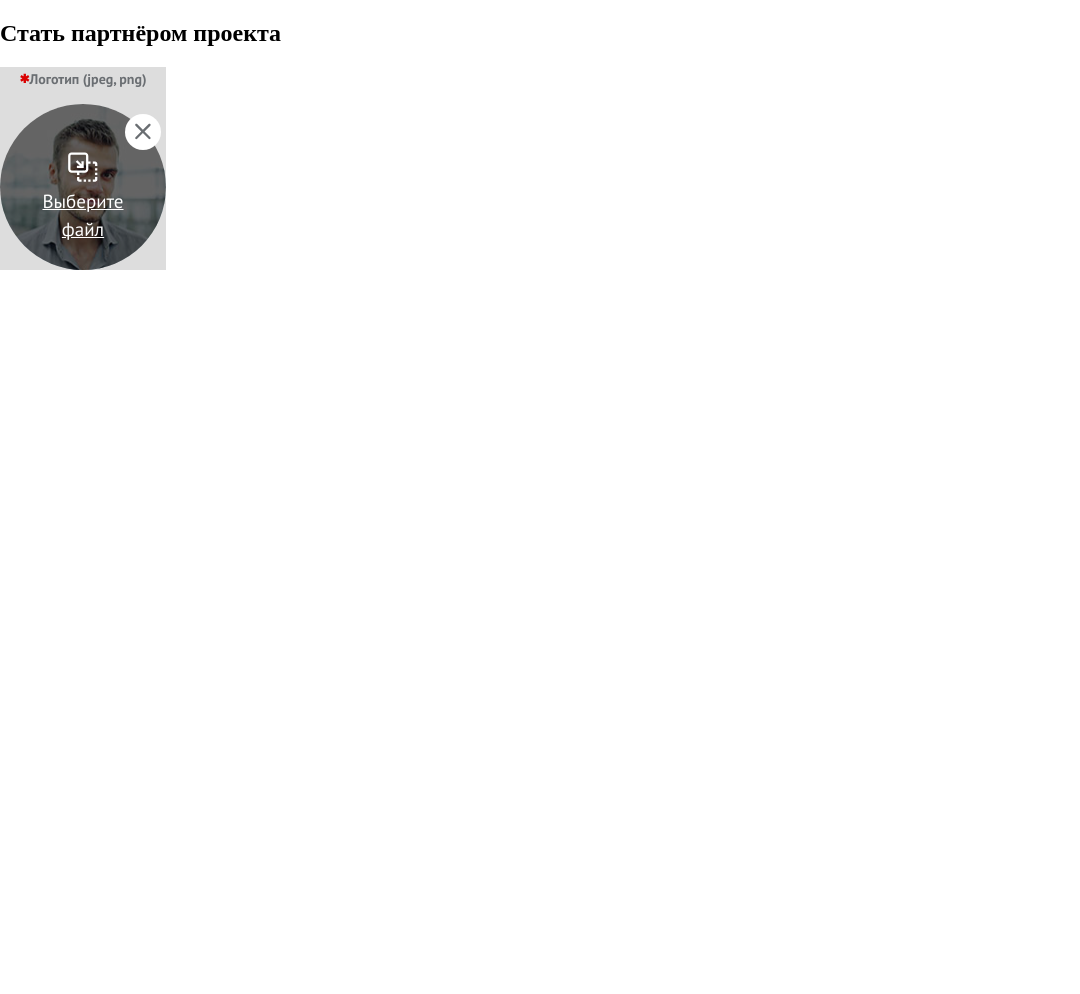
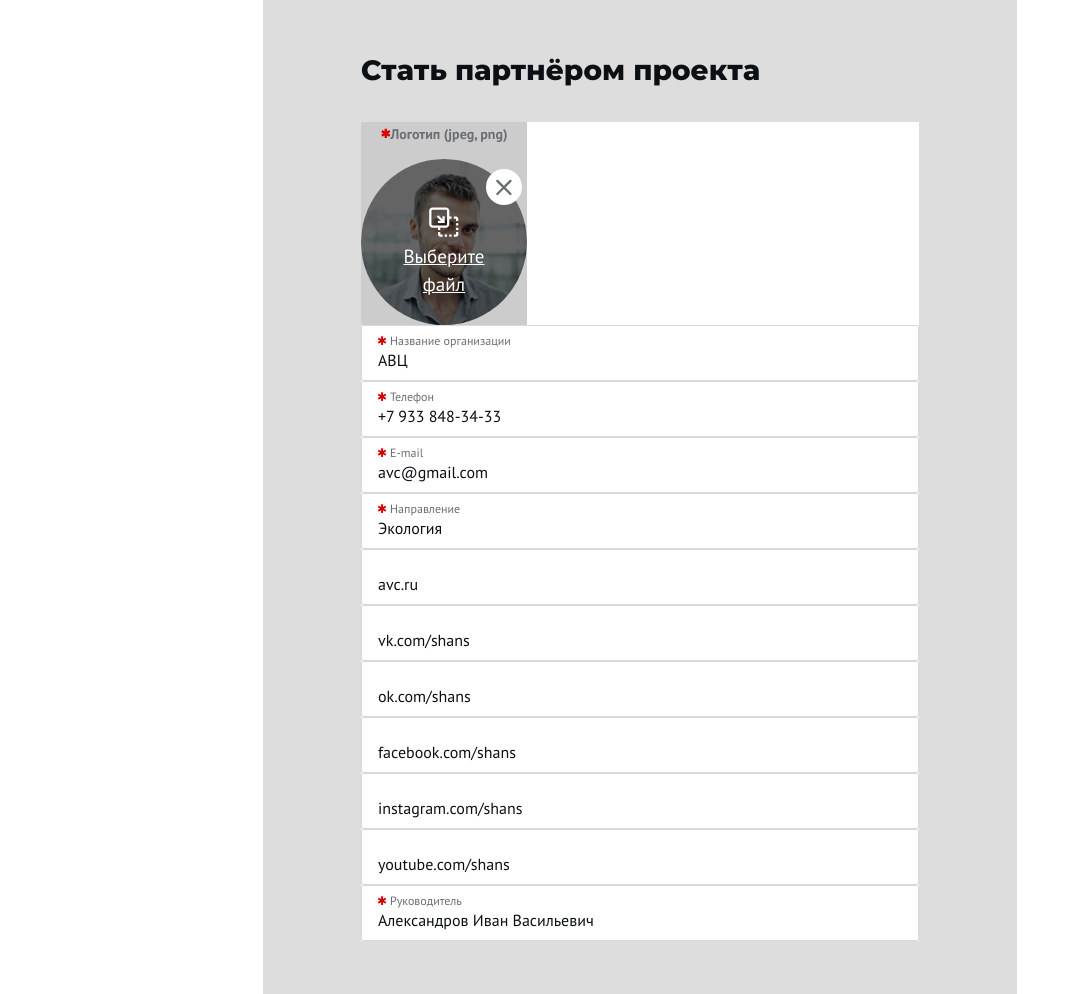
Before and after one commit to kalashnikovsb/unimehanic, a plain HTML site: page popup.html in a window 1280 px wide. Shown: the whole page, without its empty margins (0-1080 px from the left). Before the commit the page ends 800 px from the top, so only its background shows below. Drawn offline with Linux system fonts and the light colour scheme.

Commit message:
Верстка

```diff
--- a/popup.html
+++ b/popup.html
@@ -16,12 +16,50 @@
       <form class="form popup__form" action="https://echo.htmlacademy.ru" method="POST" enctype='multipart/form-data'>
 
         <div class="avatar form__avatar">
-          <label class="avatar__label">Логотип (jpeg, png)</label>
+          <label class="avatar__label" for="avatar">Логотип (jpeg, png)</label>
           <button class="avatar__button" aria-label></button>
           <div class="avatar__input-wrap">
+            <input class="avatar__input" type="file" name="avatar" acceps="image/jpg, image/jpeg, image/png" placeholder="123" id="avatar">
+          </div>
+        </div>
 
-            <input class="avatar__input" type="file" name="avatar" acceps="image/jpg, image/jpeg, image/png" placeholder="123">
-          </div>
+        <div class="input form__input-item">
+          <label class="input__label" for="company-name">Название организации</label>
+          <input class="input__input" type="text" id="company-name" name="company-name" value="АВЦ">
+        </div>
+        <div class="input form__input-item">
+          <label class="input__label" for="phone-number">Телефон</label>
+          <input class="input__input" type="text" id="phone-number" name="phone-number" value="+7 933 848-34-33">
+        </div>
+        <div class="input form__input-item">
+          <label class="input__label" for="email">E-mail</label>
+          <input class="input__input" type="text" id="email" name="email" value="avc@gmail.com">
+        </div>
+        <div class="input input--logo input--corner form__input-item">
+          <label class="input__label" for="direction">Направление</label>
+          <input class="input__input" type="text" id="direction" name="direction" value="Экология">
+        </div>
+        <div class="input input--logo input--global form__input-item">
+          <input class="input__input" type="text" id="website" name="website" value="avc.ru">
+        </div>
+        <div class="input input--logo input--vk form__input-item">
+          <input class="input__input" type="text" id="vk" name="vk" value="vk.com/shans">
+        </div>
+        <div class="input input--logo input--ok form__input-item">
+          <input class="input__input" type="text" id="ok" name="ok" value="ok.com/shans">
+        </div>
+        <div class="input input--logo input--fb form__input-item">
+          <input class="input__input" type="text" id="fb" name="fb" value="facebook.com/shans">
+        </div>
+        <div class="input input--logo input--instagram form__input-item">
+          <input class="input__input" type="text" id="instagram" name="instagram" value="instagram.com/shans">
+        </div>
+        <div class="input input--logo input--youtube form__input-item">
+          <input class="input__input" type="text" id="youtube" name="youtube" value="youtube.com/shans">
+        </div>
+        <div class="input form__input-item">
+          <label class="input__label" for="supervisor">Руководитель</label>
+          <input class="input__input" type="text" id="supervisor" name="supervisor" value="Александров Иван Васильевич">
         </div>
 
       </form>
--- a/popup/style.css
+++ b/popup/style.css
@@ -2,8 +2,147 @@ body {
   margin: 0;
 }
 
+
+
+
+.popup {
+  background: #dddddd;
+  width: 754px;
+  box-sizing: border-box;
+  margin: auto;
+  margin-left: calc(50% - 377px);
+  padding-top: 53px;
+  padding-bottom: 53px;
+  padding-left: 98px;
+  padding-right: 98px;
+}
+
+.popup__title {
+  font-family: "Montserrat", "Arial", "sans-serif";
+  font-size: 28px;
+  line-height: 34px;
+  font-weight: 800;
+  color: #0c1014;
+  margin-top: 0;
+  margin-bottom: 35px;
+}
+
+.popup__form {
+  background: #ffffff;
+}
+
+
+
+
+
+.input {
+  position: relative;
+}
+
+.input--logo::before {
+  content: "";
+  position: absolute;
+  right: 16px;
+  top: calc(50% - 11px);
+  width: 22px;
+  height: 22px;
+  /* background: red; */
+}
+
+.input--corner {
+  background: url("") 50% 50% no-repeat #ffffff;
+}
+
+.input--global {
+  background: url("") 50% 50% no-repeat #ffffff;
+}
+
+.input--vk {
+  background: url("") 50% 50% no-repeat #ffffff;
+}
+
+.input--ok {
+  background: url("") 50% 50% no-repeat #ffffff;
+}
+
+.input--fb {
+  background: url("") 50% 50% no-repeat #ffffff;
+}
+
+.input--instagram {
+  background: url("") 50% 50% no-repeat #ffffff;
+}
+
+.input--youtube {
+  background: url("") 50% 50% no-repeat #ffffff;
+}
+
+.input__label {
+  position: absolute;
+  font-family: "PT Sans", Arial, sans-serif;
+  font-size: 12px;
+  line-height: 16px;
+  font-weight: 400;
+  color: #6a6e72;
+  padding-left: 13px;
+  margin-left: 16px;
+  top: 8px;
+}
+
+.input__label::before {
+  content: "✱";
+  color: #d90000;
+  position: absolute;
+  left: 0;
+}
+
+.input__input {
+  border: 1px solid #d6dade;
+  border-radius: 2px;
+  font-family: "PT Sans", Arial, sans-serif;
+  font-size: 16px;
+  line-height: 24px;
+  color: #0c1014;
+  font-weight: 400;
+  padding-top: 22px;
+  padding-bottom: 8px;
+  padding-left: 16px;
+  padding-right: 16px;
+  box-sizing: border-box;
+  width: 100%;
+}
+
+
+
+
+
+
+
+
+
+
+
+
+
+
+
+
+
+
+
+
+
+
+
+
+
+
+
+
+
+
 .avatar {
-  background: #ddd;
+  background: #cccccc;
   width: 166px;
   position: relative;
 }
@@ -33,7 +172,7 @@ body {
   border-radius: 50%;
   width: 166px;
   height: 166px;
-  background: url("./avatar.png") 50% 20% no-repeat #000000;
+  background: url("./images/avatar.png") 50% 20% no-repeat #000000;
   position: relative;
 }
 
@@ -57,7 +196,7 @@ body {
   left: calc(50% - 15px);
   width: 30px;
   height: 30px;
-  background: url("./avatar-icon.svg") 50% 50% no-repeat;
+  background: url("./images/avatar-icon.svg") 50% 50% no-repeat;
   overflow: hidden;
 }
 
@@ -89,6 +228,6 @@ body {
   right: 5px;
   position: absolute;
   z-index: 10;
-  background: url("./icon-cross.svg") 50% 50% no-repeat #ffffff;
+  background: url("./images/cross-icon.svg") 50% 50% no-repeat #ffffff;
   cursor: pointer;
 }
```
Also changed, not shown: popup/images/avatar-icon.svg (renamed from popup/avatar-icon.svg), popup/images/avatar.png (renamed from popup/avatar.png), popup/images/corner-icon.svg (added), popup/images/cross-icon.svg (renamed from popup/icon-cross.svg), popup/images/fb-icon.svg (added), popup/images/global-icon.svg (added), popup/images/instagram-icon.svg (added), popup/images/ok-icon.svg (added), popup/images/vk-icon.svg (added), popup/images/youtube-icon.svg (added).
